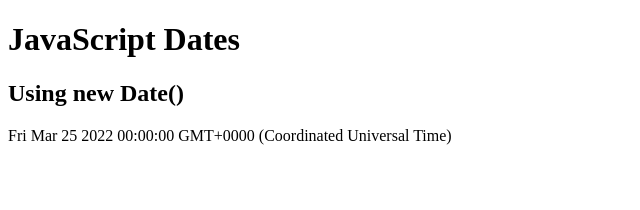
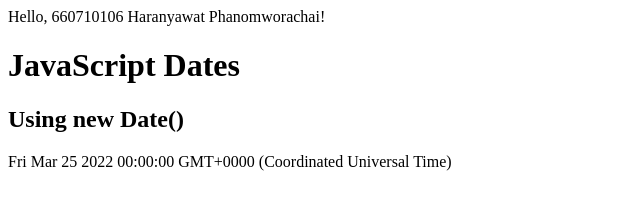
Before and after one commit to 660710106/517101_106, a plain HTML site: page index.html in a window 1280 px wide. Shown: the whole page, without its empty margins (0-640 px from the left). Drawn offline with Linux system fonts and the light colour scheme.

Commit message:
add id and name

```diff
--- a/index.html
+++ b/index.html
@@ -1,7 +1,8 @@
 <!DOCTYPE html>
 <html>
+
 <body>
-
+Hello, 660710106 Haranyawat Phanomworachai!
 <h1>JavaScript Dates</h1>
 <h2>Using new Date()</h2>
 
```
